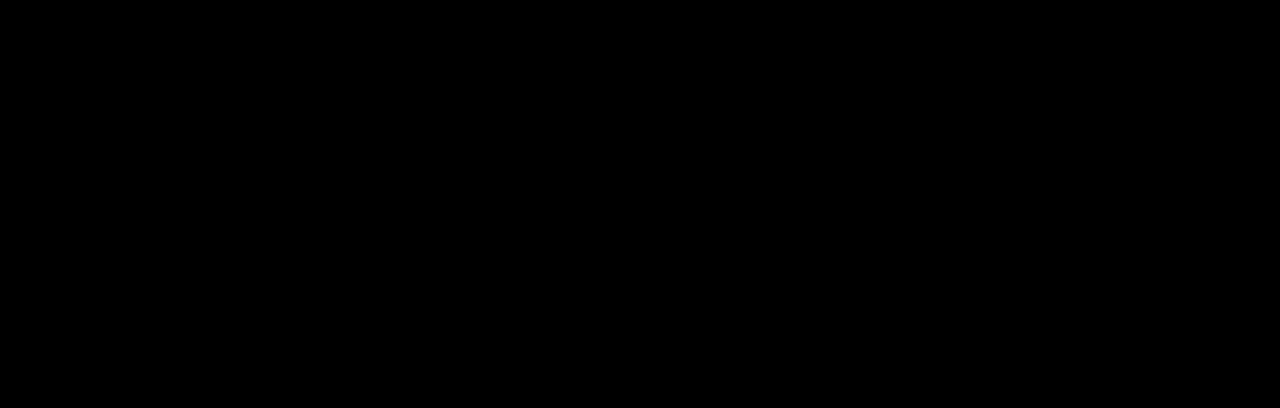
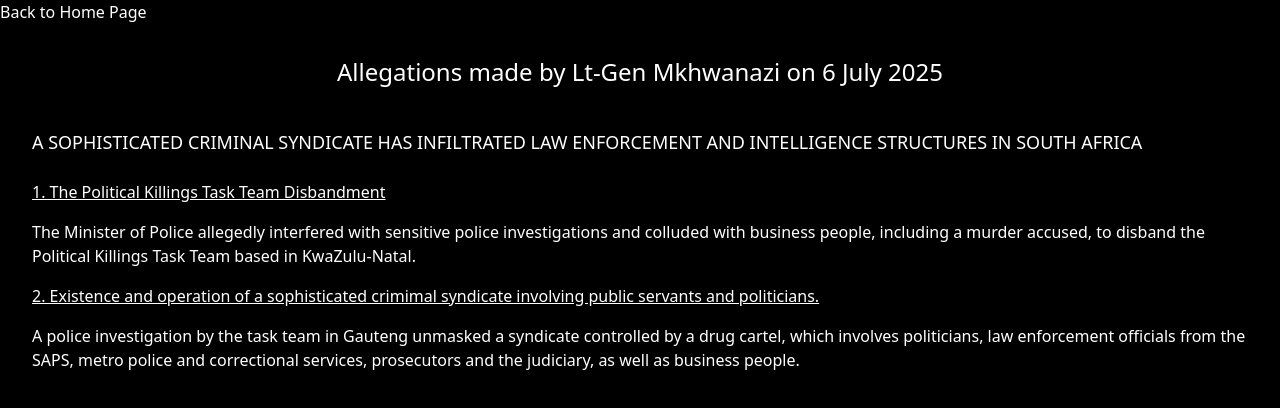
Before and after one commit to makeda-lelozwi/CorruptionTracker-FrontEnd, a React (Vite) app: page /allegations in a window 1280 px wide. Before the commit this address had no page. Shown: the top 408 px of the page. Built offline with nearby package versions, Linux system fonts and the light colour scheme.

Commit message:
Create Allegations Page

```diff
--- a/src/App.jsx
+++ b/src/App.jsx
@@ -2,6 +2,7 @@
 import { Routes, Route } from 'react-router-dom';
 import Home from './pages/Home.jsx';
 import { Testimony } from './pages/Testimony.jsx';
+import { Allegations } from './pages/Allegations.jsx';
 
 function App() {
 
@@ -9,6 +10,7 @@
    <Routes>
     <Route path='/' element={<Home/>}/>
     <Route path='/testimony' element={<Testimony/>}/>
+    <Route path='/allegations' element={<Allegations/>}/>
    </Routes>
 
   )
--- a/src/components/Nav.jsx
+++ b/src/components/Nav.jsx
@@ -4,7 +4,7 @@
     return (
         <nav className="p-4 flex flex-col items-end">
            <div className="cursor-pointer hover:border-b-2">
-            <h2>Allegations</h2>
+            <Link to="/allegations">Allegations</Link>
            </div>
            <div className="cursor-pointer hover:border-b-2">
             <h2>Key Organisations and Individuals</h2>
--- /dev/null
+++ b/src/pages/Allegations.jsx
@@ -0,0 +1,24 @@
+import { Link } from "react-router-dom";
+export function Allegations() {
+    return (
+        <>
+        <Link to="/">Back to Home Page</Link>
+        <div className="p-8">
+
+            <div className="flex items-center mb-6 justify-center">
+                <h1 className="text-2xl mb-4 ">Allegations made by Lt-Gen Mkhwanazi on 6 July 2025</h1>
+            </div>
+
+            <p className="mb-6 uppercase text-lg text-pretty">A sophisticated criminal syndicate has infiltrated law enforcement and intelligence structures in South Africa</p>
+            <div className="flex flex-col gap-4">
+                <h2 className="underline">1. The Political Killings Task Team Disbandment</h2>
+                <p> The Minister of Police allegedly interfered with sensitive police investigations and colluded with business people, including a murder accused, to disband the Political Killings Task Team based in KwaZulu-Natal.</p>
+
+                <h2 className="underline">2. Existence and operation of a sophisticated crimimal syndicate involving public servants and politicians.  </h2>
+                <p>A police investigation by the task team in Gauteng unmasked a syndicate controlled by a drug cartel, which involves politicians, law enforcement officials from the SAPS, metro police and correctional services, prosecutors and the judiciary, as well as business people.</p>
+            </div>
+        </div>
+        </>
+
+    );
+}
--- a/src/pages/Testimony.jsx
+++ b/src/pages/Testimony.jsx
@@ -48,7 +48,7 @@
   }, []);
 
   return <div className="px-2">
-   <div className="cursor-pointer hover:border-b-2">
+   <div className="cursor-pointer">
       <Link to="/">Back to Home Page</Link>
     </div>
     {loading && <div className="flex items-center justify-center min-h-screen"><p className="text-white ">Loading Inquiry Sessions...</p></div>}
```
